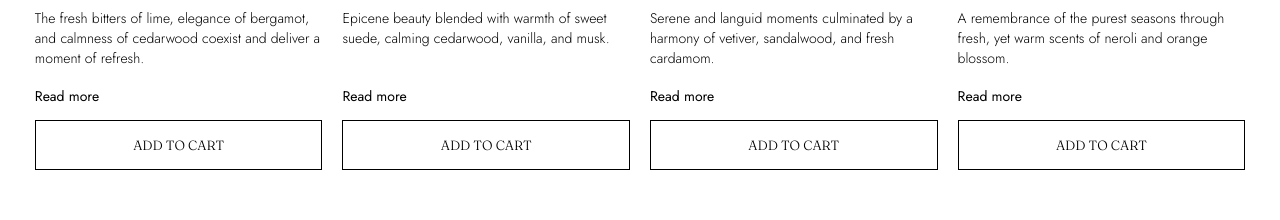
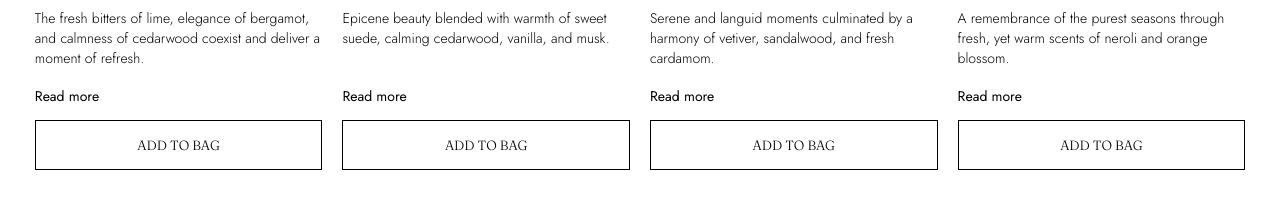
Before and after one commit to lisamarieandersson/florescent, a Svelte app: page / in a window 1280 px wide. Shown: the part 1940-2160 px from the top of the page. Built offline with nearby package versions, Linux system fonts and the light colour scheme.

Commit message:
changed cart to bag

```diff
--- a/src/ProductCard.svelte
+++ b/src/ProductCard.svelte
@@ -20,7 +20,7 @@
   <div class="line" />
   <p class="description">{product.description}</p>
   <p class="read-more">Read more</p>
-  <button>Add to Cart</button>
+  <button>Add to Bag</button>
 </div>
 
 <style>
```
